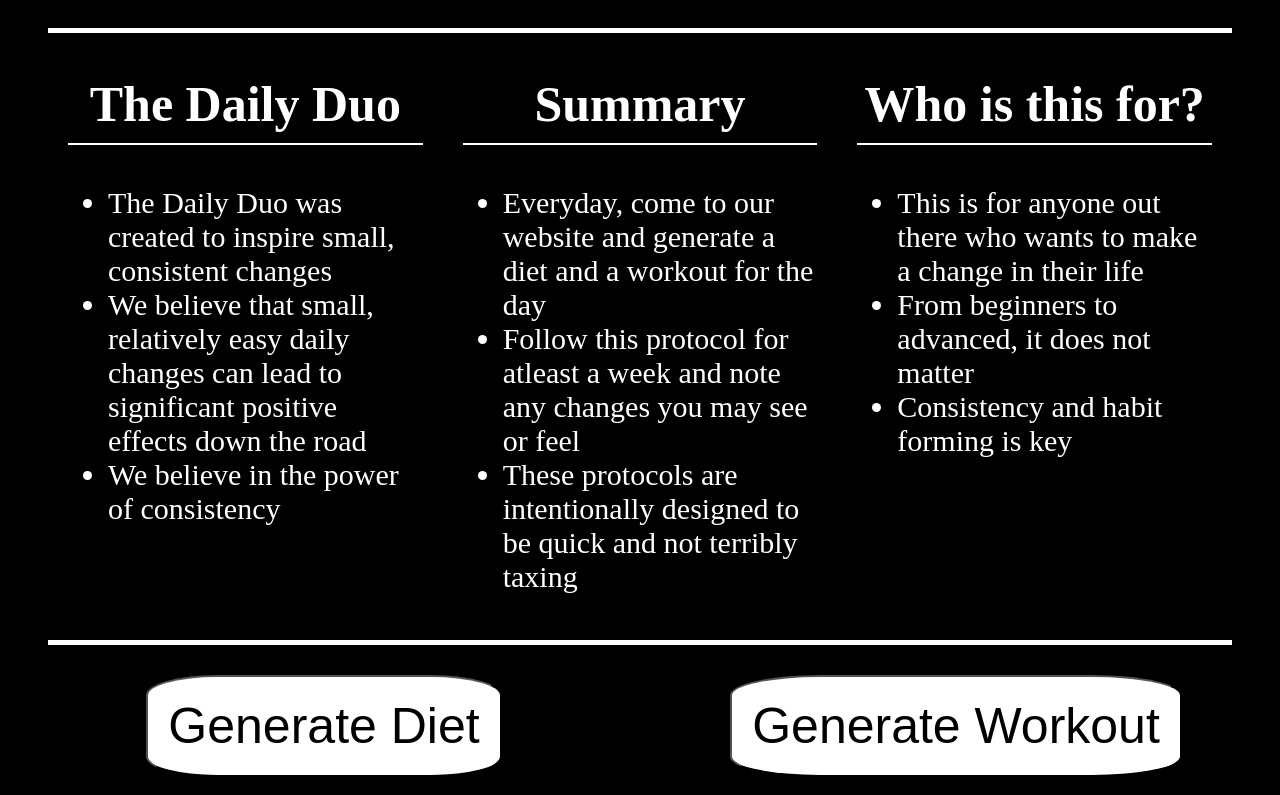
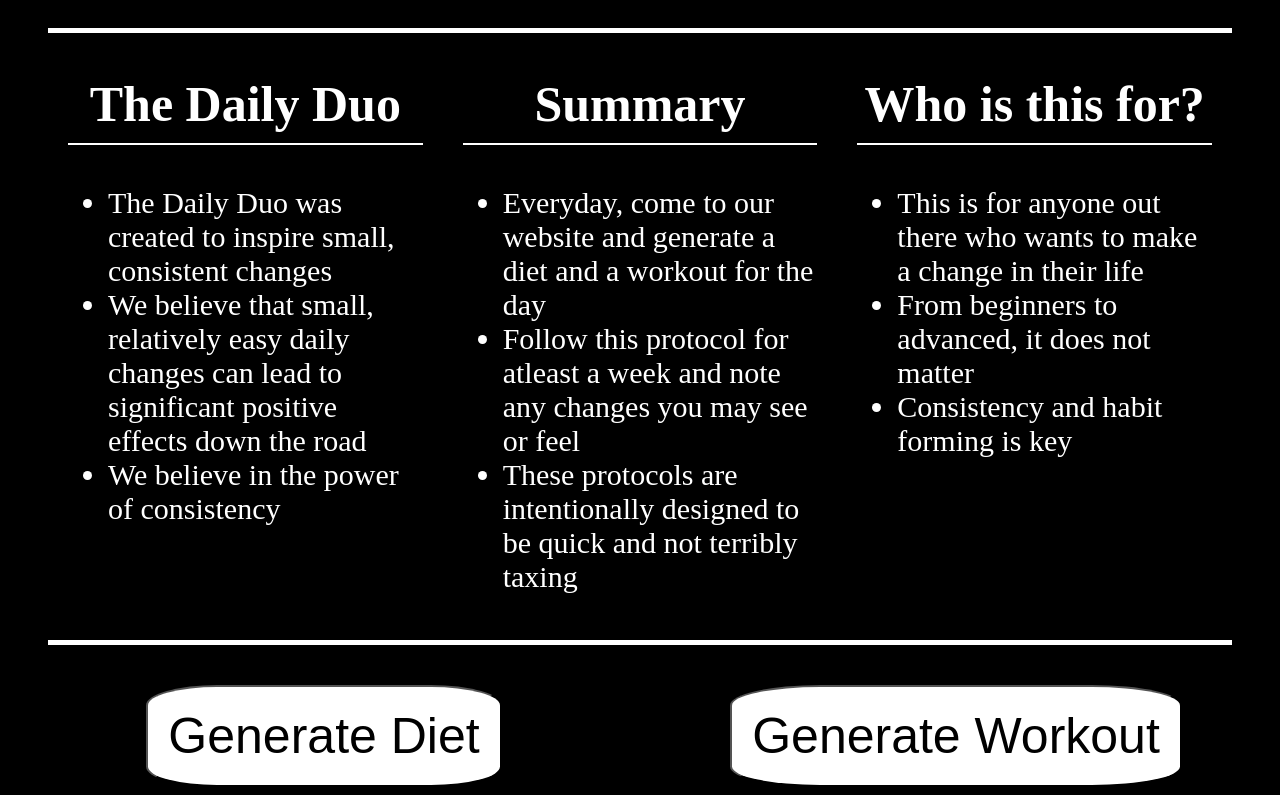
Before and after one commit to Kyle-Haesler/the-daily-duo, a React (Create React App) app: page / in a window 1280 px wide. Shown: the part 264-1059 px from the top of the page. Built offline with nearby package versions, Linux system fonts and the light colour scheme.

Commit message:
small margin change between sections

```diff
--- a/src/components/PlanGenerator.css
+++ b/src/components/PlanGenerator.css
@@ -1,7 +1,7 @@
 main {
     display: flex;
     justify-content: center;
-    margin-top: 30px;
+    margin-top: 40px;
 }
 
 p {
```
